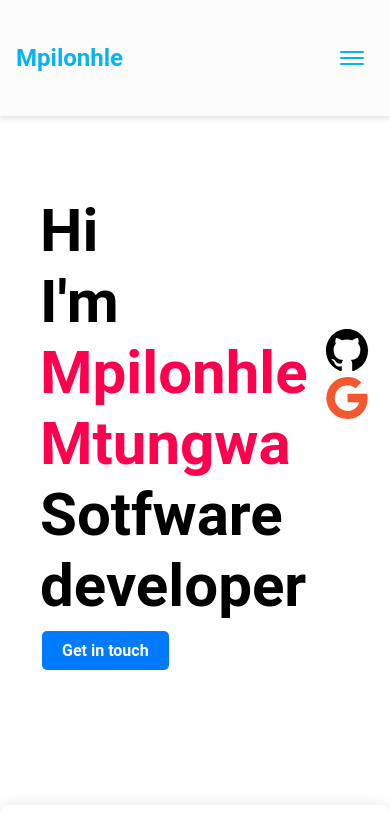
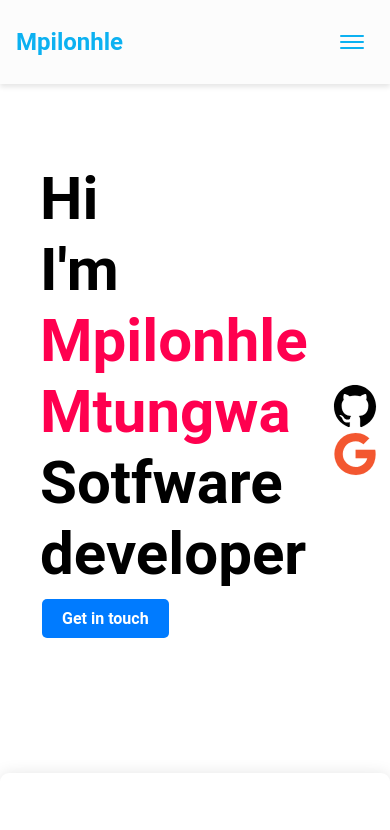
Before and after one commit to MpilonhleMtungwa/My-Website, a website: page index.html in a window 390 px wide. Shown: the top 830 px of the page. Drawn offline with nearby package versions, Linux system fonts and the light colour scheme.

Commit message:
adjusted navbar and socials

```diff
--- a/Css style.css
+++ b/Css style.css
@@ -51,7 +51,7 @@ nav {
   display: flex;
   align-items: center;
   justify-content: space-between;
-  padding: 0.9rem 3.5rem;
+  padding: 0.6rem 3.5rem;
   background-color: var(--bg-color);
   box-shadow: 0 3px 5px rgba(0, 0, 0, 0.1);
 }
@@ -651,7 +651,7 @@ hr {
 @media screen and (max-width: 720px) {
   /*changes reflects on screen with a width of 720px and below*/
   nav {
-    padding: 1.5rem 1rem;
+    padding: 0.5rem 1rem;
   }
   nav ul {
     position: fixed;
@@ -759,6 +759,11 @@ hr {
   .footer-nav a {
     margin: 5px 0;
   }
+
+  .socials {
+    width: 40px; /* Larger size for smaller screens */
+    height: 40px; /* Larger size for smaller screens */
+  }
 }
 
 @media screen and (max-width: 420px) {
@@ -775,3 +780,10 @@ hr {
     width: 17.875rem;
   }
 }
+
+@media (max-width: 320px) {
+  .icon {
+    width: 4.475rem;
+    height: 4.45rem;
+  }
+}
```
